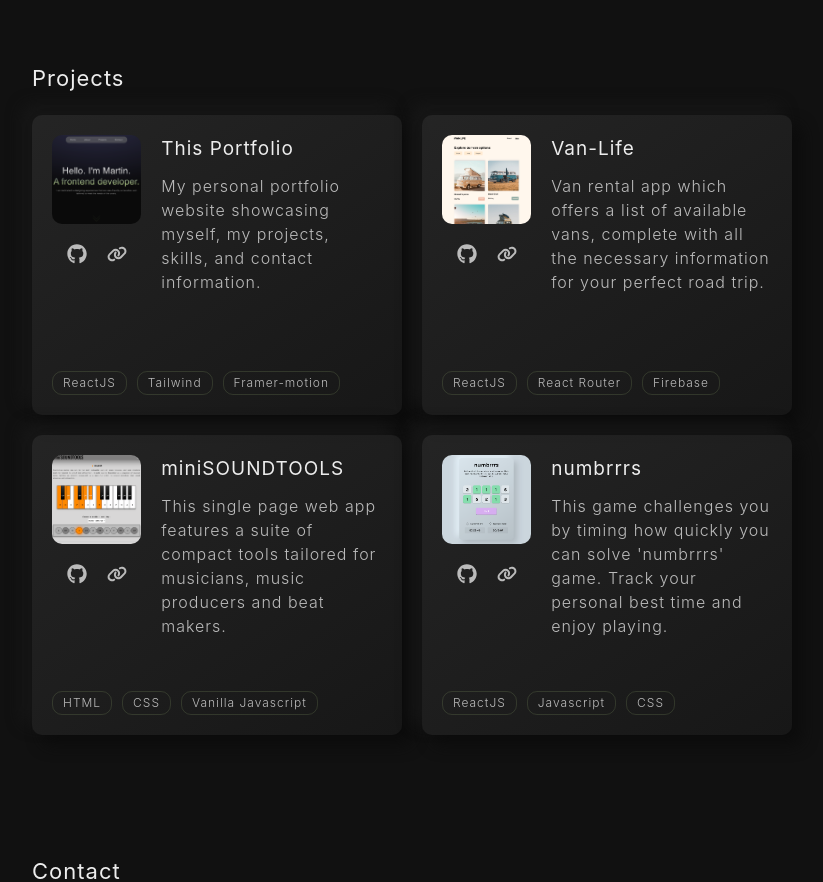
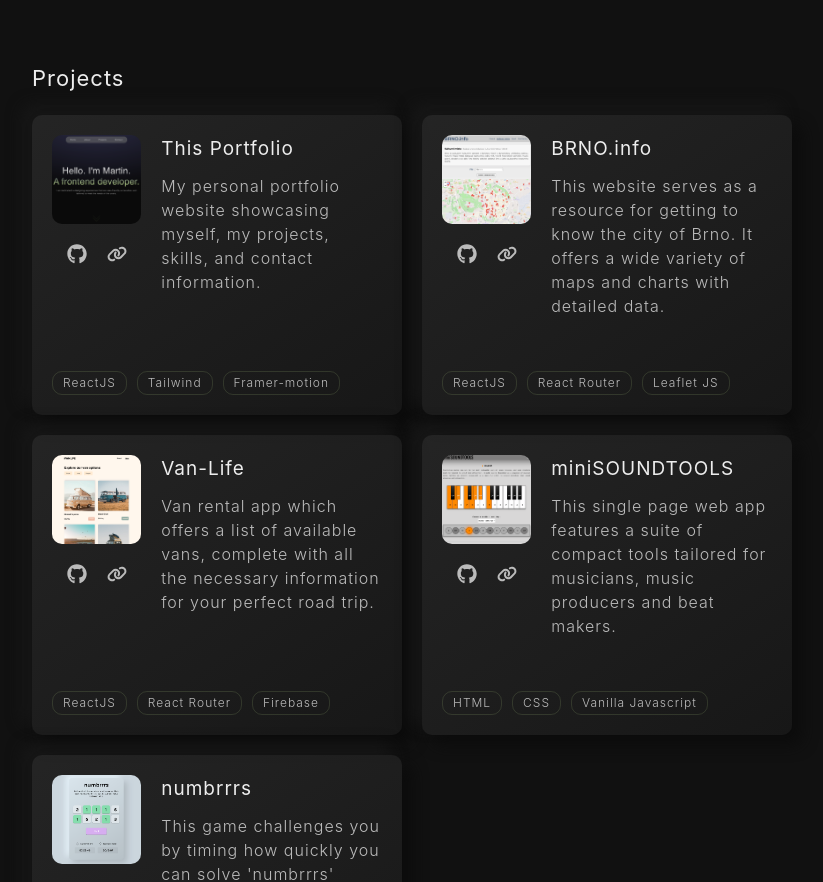
Before and after one commit to martinkapral/react-portfolio, a React (Vite) app: page / in a window 1280 px wide. Shown: the part 1520-2402 px from the top of the page, without its empty margins (228-1051 px from the left). Built offline with nearby package versions, Linux system fonts and the light colour scheme.

Commit message:
added a new project

```diff
--- a/src/constants/data.js
+++ b/src/constants/data.js
@@ -2,6 +2,7 @@ import project1 from "../assets/projects/project-1.jpg";
 import project2 from "../assets/projects/project-2.jpg";
 import project3 from "../assets/projects/project-3.jpg";
 import project4 from "../assets/projects/project-4.jpg";
+import project5 from "../assets/projects/project-5.jpg";
 
 export const ABOUT_TEXT =
   "I´m a 27 years old developer from Slovakia based in Brno, Czechia. After I finished my university studies in Mass Media, I started working as a project and installation manager. During my 5-years in that field, I´ve collected many personal skills including teamwork, customer communication and attention to detail. I felt like it was time for me to grow professionally, and that was when I discovered my fascination with frontend development. At first as a hobby, later as a passion which progressed into intensive courses and multiple side projects. I enjoy finding creative solutions and focusing on details in my projects. When I'm not coding, you can find me playing my synths in my home studio, exercising in the gym or exploring nature on my bicycle.";
@@ -68,6 +69,15 @@ export const PROJECTS = [
     sitelink: "https://martinkapral.netlify.app/",
   },
   {
+    title: "BRNO.info",
+    image: project5,
+    description:
+      "This website serves as a resource for getting to know the city of Brno. It offers a wide variety of maps and charts with detailed data.",
+    technologies: ["ReactJS", "React Router", "Leaflet JS"],
+    ghlink: "https://github.com/martinkapral/BRNO.info",
+    sitelink: "https://brno-info.netlify.app/",
+  },
+  {
     title: "Van-Life",
     image: project2,
     description:
```
Also changed, not shown: src/assets/projects/project-5.jpg (added).
